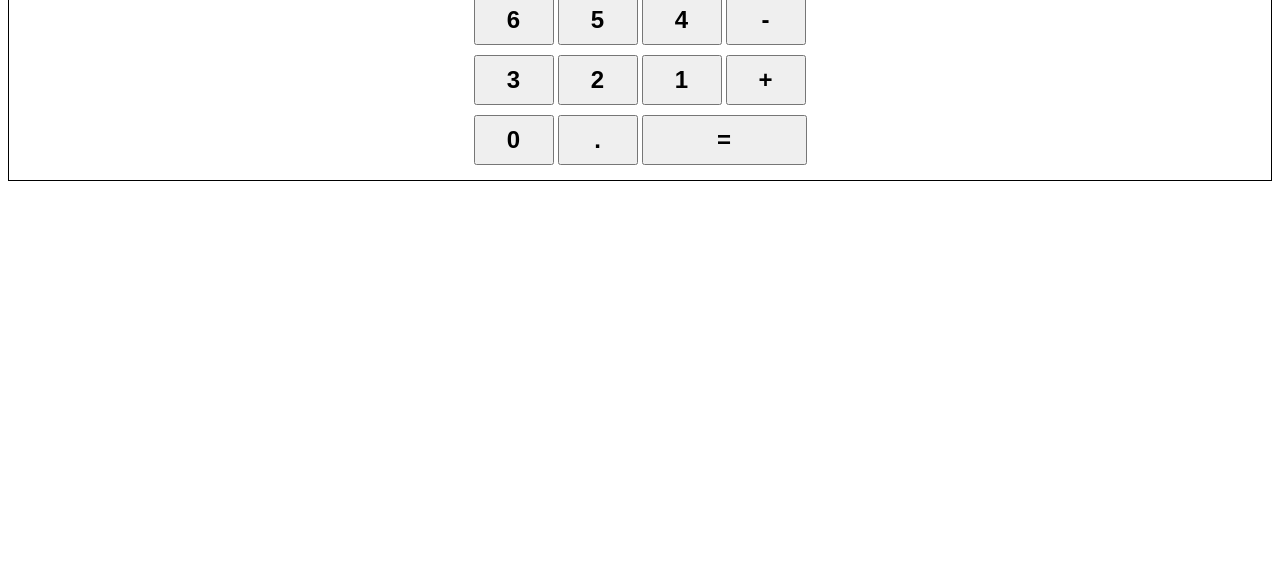
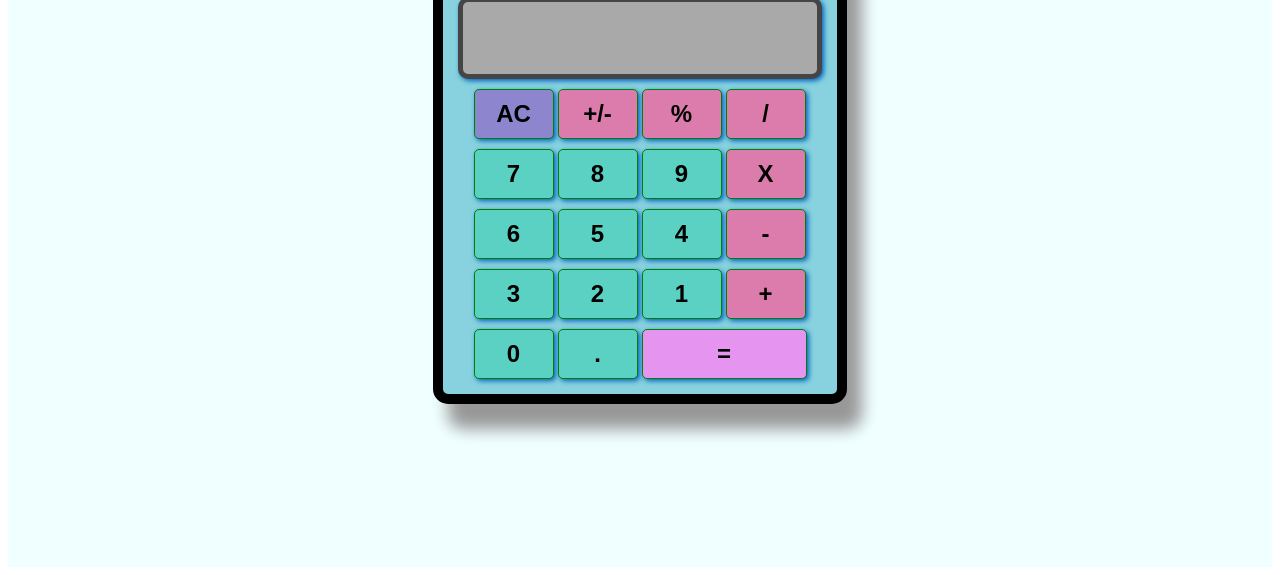
Before and after one commit to ShriramKumaran42/odin-js-calc, a plain HTML site: page index.html in a window 1280 px wide. Shown: the part 241-816 px from the top of the page. Drawn offline with Linux system fonts and the light colour scheme.

Commit message:
fully Completed the odin project foundation course final project

```diff
--- a/index.html
+++ b/index.html
@@ -9,13 +9,15 @@
 </head>
 <body>
     <div id="calculator">
+        <div class="container">
+            <h2 class="logo">C A L C U L A T O R</h2>
         <div class="display">
             <input type="text" id="disp" readonly>
         </div>
         <div class="numPad">
             <div class="splFunc">
                 <button id="allClear">AC</button>
-                <button id="pOrM">+/-</button>
+                <button class="operator" id="pOrM">+/-</button>
                 <button class="operator" id="modulo">%</button>
                 <button class="operator" id="division">/</button>
             </div>
@@ -44,6 +46,7 @@
             </div>
         </div>
     </div>
+    </div>
 
 </body>
 </html>
--- a/style.css
+++ b/style.css
@@ -2,19 +2,43 @@
 #calculator{
     display: flex;
     flex-direction: column;
+    justify-content: center;
+    align-content: center;
     align-items: center;
-    border: 1px solid black;
+    overflow: hidden;
+    background-color: azure;
+    height: 100vh;
+}
+.logo{
+    margin-bottom: 2px;
+    margin-top: 2px;
+}
+.container{
+    display: flex;
+    flex-direction: column;
+    justify-content: center;
+    align-items: center;
+    background-color: rgb(135, 210, 222);
+    align-content: center;
+    border: 10px solid black;
+    border-radius: 15px;
     padding: 15px;
     gap: 10px;
+    box-shadow: 15px 25px 16px rgb(152, 152, 152);
+
 }
 
+
 #disp{
-    border: 5px solid grey;
+    border: 5px solid rgb(69, 69, 69);
+    border-radius: 10px;
+    box-shadow: 2px 2px 5px rgb(3, 98, 193);
     height: 70px;
     width: 350px;
     font-size: xxx-large;
     font-weight: bold;
     text-align: right;
+    background-color: darkgrey;
 }
 
 button{
@@ -22,6 +46,9 @@ button{
     width: 80px;
     font-weight: 800;
     font-size: x-large;
+    border-radius: 5px;
+    border: 1px solid green;
+    box-shadow: 2px 2px 5px rgb(3, 98, 193);
 }
 
 .numPad{
@@ -33,4 +60,30 @@ button{
 
 #equalTo{
     width: 165px;
+    background-color: rgb(229, 148, 240);
 }
+.operator{
+    background-color: rgb(220, 124, 173);
+}
+.nums{
+    background-color: rgb(90, 209, 195);
+}
+#allClear{
+    background-color: rgb(141, 134, 207);
+}
+
+#equalTo:hover{
+    background-color: rgb(218, 88, 235);
+    color: aliceblue;
+}
+.operator:hover{
+    background-color: deeppink;
+    color: aliceblue ;
+}
+.nums:hover{
+    background-color: rgb(0, 255, 225);
+    color: aliceblue;
+}
+#allClear:hover{
+    background-color: rgb(98, 87, 194);
+}
```
